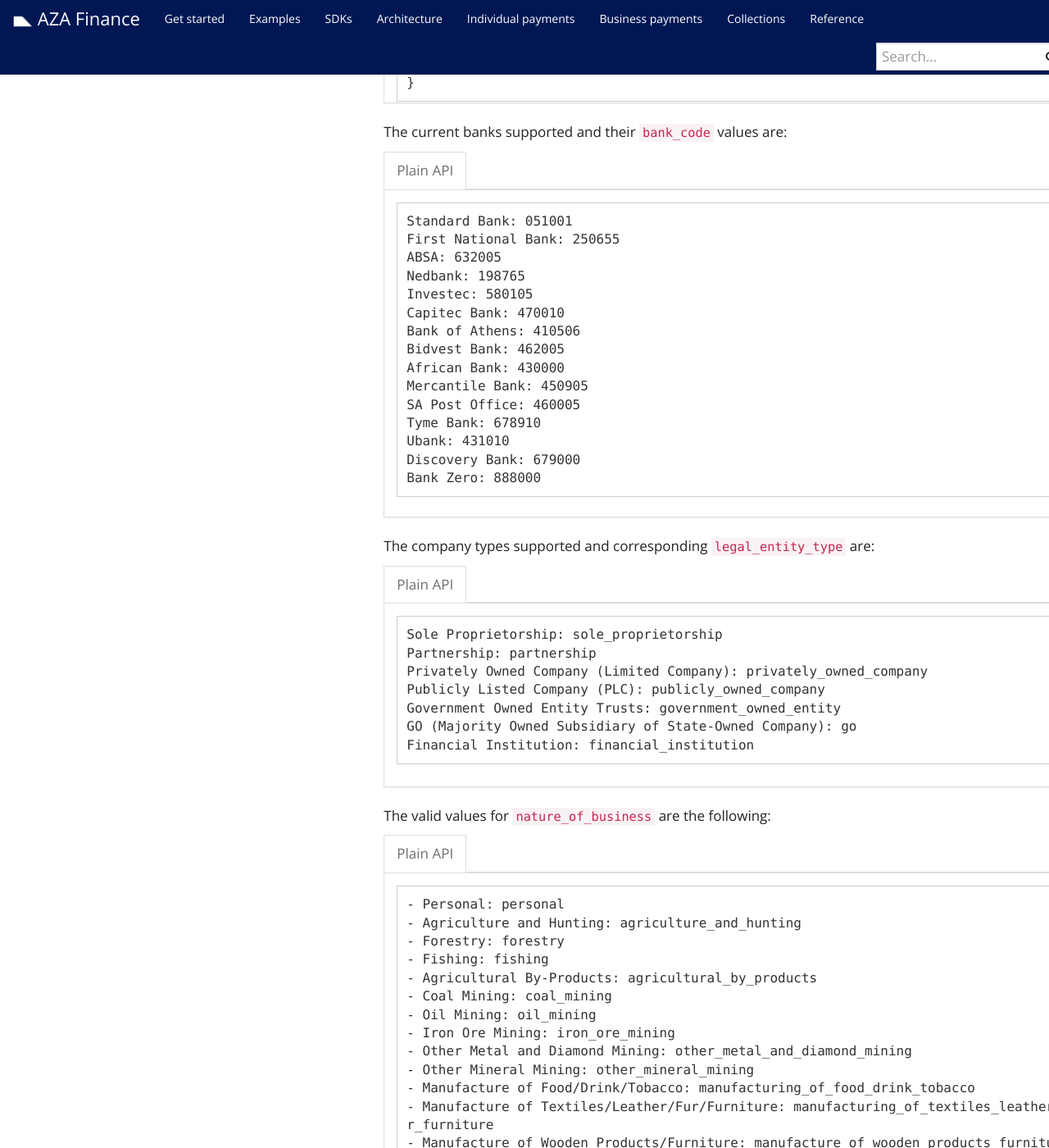
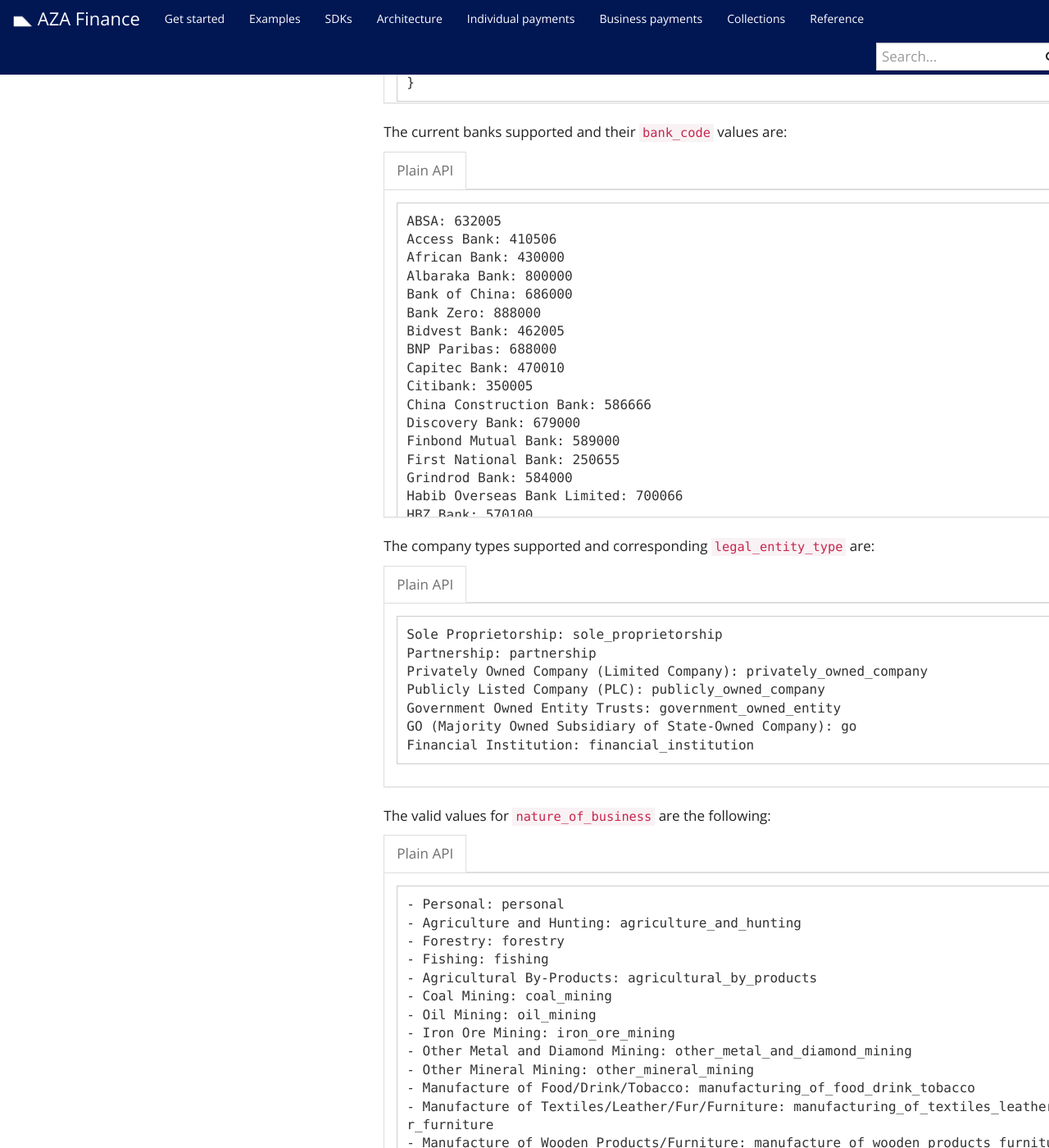
Before and after one commit to transferzero/api-documentation, a Jekyll site: the page built from _docs/business-payments.md, in a window 1280 px wide and 1400 px high, scrolled down 7587 px. Shown: the whole window at 82% size. Built offline with Jekyll 4.4.1, drawn with Linux system fonts in a browser that asks for light colours; nearby versions of some CDN libraries; comment, search, counter and statistics services are not loaded.

Commit message:
BTA-9589-Add-new-banks-to-zar-bank

````diff
--- a/_includes/corridors/zar-bank.md
+++ b/_includes/corridors/zar-bank.md
@@ -35,21 +35,44 @@
 
 {% capture data-raw-bank-code %}
 ```
+ABSA: 632005
+Access Bank: 410506
+African Bank: 430000
+Albaraka Bank: 800000
+Bank of China: 686000
+Bank Zero: 888000
+Bidvest Bank: 462005
+BNP Paribas: 688000
+Capitec Bank: 470010
+Citibank: 350005
+China Construction Bank: 586666
+Discovery Bank: 679000
+Finbond Mutual Bank: 589000
+First National Bank: 250655
+Grindrod Bank: 584000
+Habib Overseas Bank Limited: 700066
+HBZ Bank: 570100
+HSBC Bank: 587000
+ICICI Bank: 362000
+Investec: 580105
+JP Morgan Bank: 432000
+Mercantile Bank: 450905
+Nedbank: 198765
+Olympus Mobile: 585001
+Peoples Bank: 720026
+PEP Bank: 400001
+Permanent Bank: 760005
+Rand Merchant Bank: 261251
+Reserve Bank: 980172
+SA Post Office: 460005
+Sasfin Bank: 683000
 Standard Bank: 051001
-First National Bank: 250655
-ABSA: 632005
-Nedbank: 198765
-Investec: 580105
-Capitec Bank: 470010
-Bank of Athens: 410506
-Bidvest Bank: 462005
-African Bank: 430000
-Mercantile Bank: 450905
-SA Post Office: 460005
+Standard Chartered Bank: 730020
+State Bank of India: 801000
 Tyme Bank: 678910
 Ubank: 431010
-Discovery Bank: 679000
-Bank Zero: 888000
+Unibank Limited: 790005
+VBS: 588000
 ```
 {% endcapture %}
 
````
